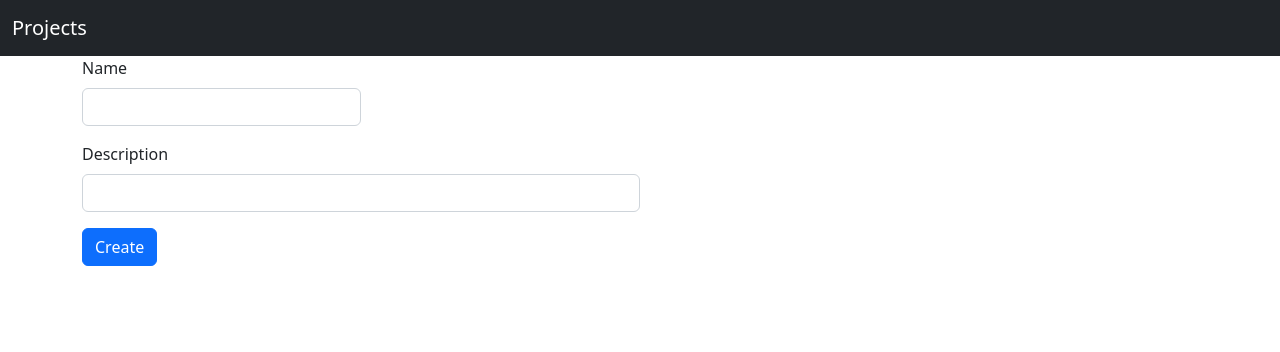
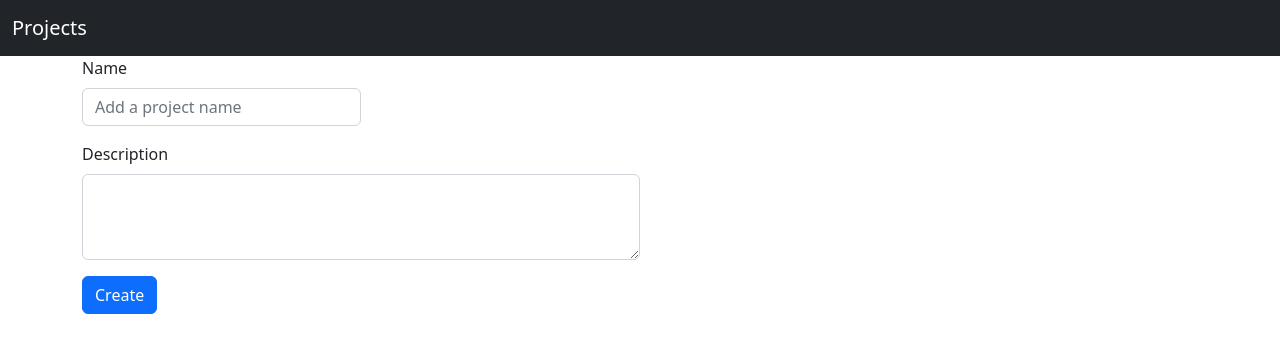
Before and after one commit to daniir/Next-GraphQL-App, a Next.js app: page /project/create in a window 1280 px wide. Shown: the top 352 px of the page. Built offline with nearby package versions, Linux system fonts and the light colour scheme.

Commit message:
Form component

```diff
--- a/components/ProjectForm.tsx
+++ b/components/ProjectForm.tsx
@@ -9,44 +9,54 @@ export default function ProjectForm(){
 
   const {
     form,
+    errorMsg,
+    loading,
     handlerChange,
     handlerSubmit
   } = useForm(projectForm);
 
 
-    return (
+    return loading ? (
+      <div>
+        <p>...loading...</p>
+      </div>
+    ) : (
       <form onSubmit={handlerSubmit}>
-        <div className='row justify-content-center'>
-          <div className='mb-3'>
-            <label htmlFor='formName' className='form-label'>
+        <div className="row justify-content-center">
+          <div className="mb-3">
+            <label htmlFor="formName" className="form-label">
               Name
             </label>
             <input
-              className='form-control w-25'
-              type='text'
-              name='name'
-              id='formName'
+              className="form-control w-25"
+              type="text"
+              name="name"
+              placeholder="Add a project name"
+              id="formName"
               value={form.name}
               onChange={handlerChange}
             />
+            {
+              errorMsg && <p className="text-danger">{errorMsg}</p>
+            }
           </div>
-          <div className='col align-self-center'>
-            <div className='mb-3'>
-              <label htmlFor='formDescription' className='form-label'>
+          <div className="col align-self-center">
+            <div className="mb-3">
+              <label htmlFor="formDescription" className="form-label">
                 Description
               </label>
-              <input
-                className='form-control w-50'
-                type='text'
-                name='description'
-                id='formDescription'
+              <textarea
+                className="form-control w-50"
+                name="description"
+                id="formDescription"
+                rows={3}
                 value={form.description}
                 onChange={handlerChange}
-              />
+              ></textarea>
             </div>
           </div>
           <div>
-            <button type='submit' className='btn btn-primary'>
+            <button type="submit" className="btn btn-primary">
               Create
             </button>
           </div>
```
